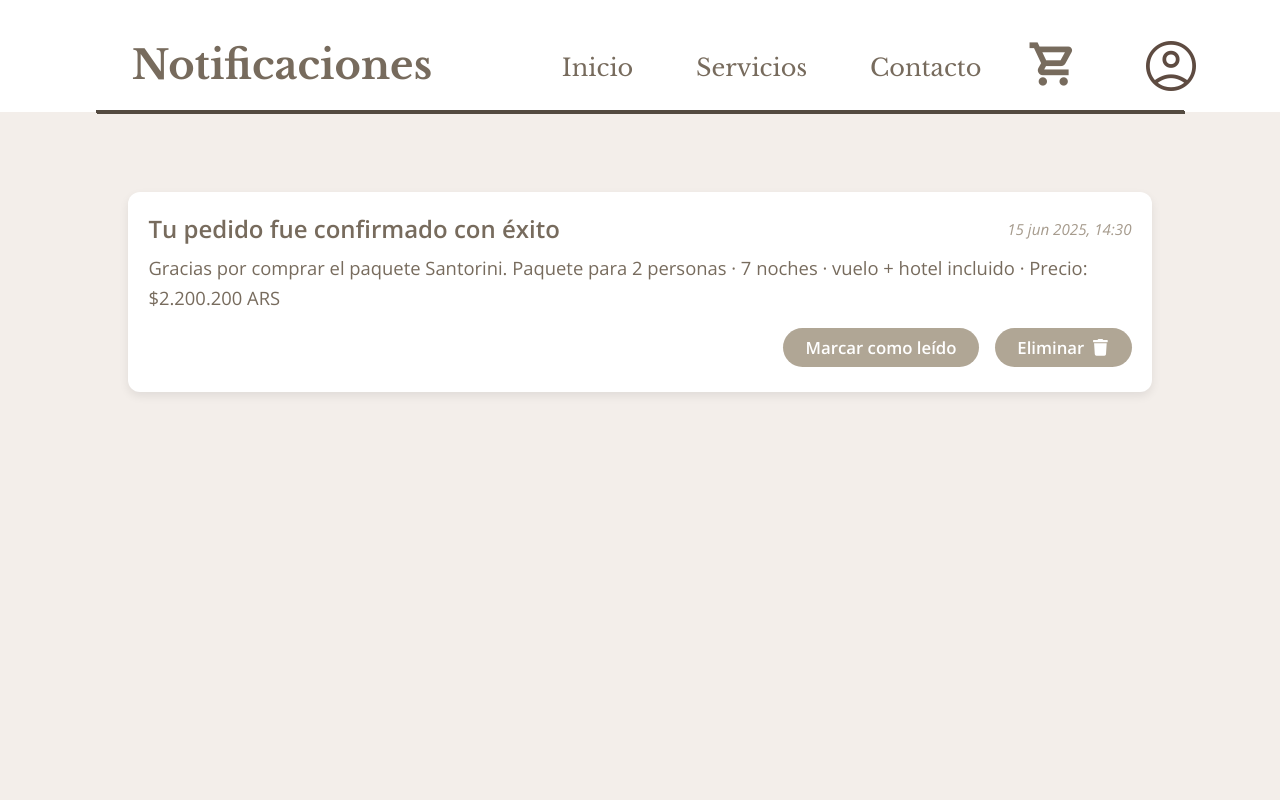
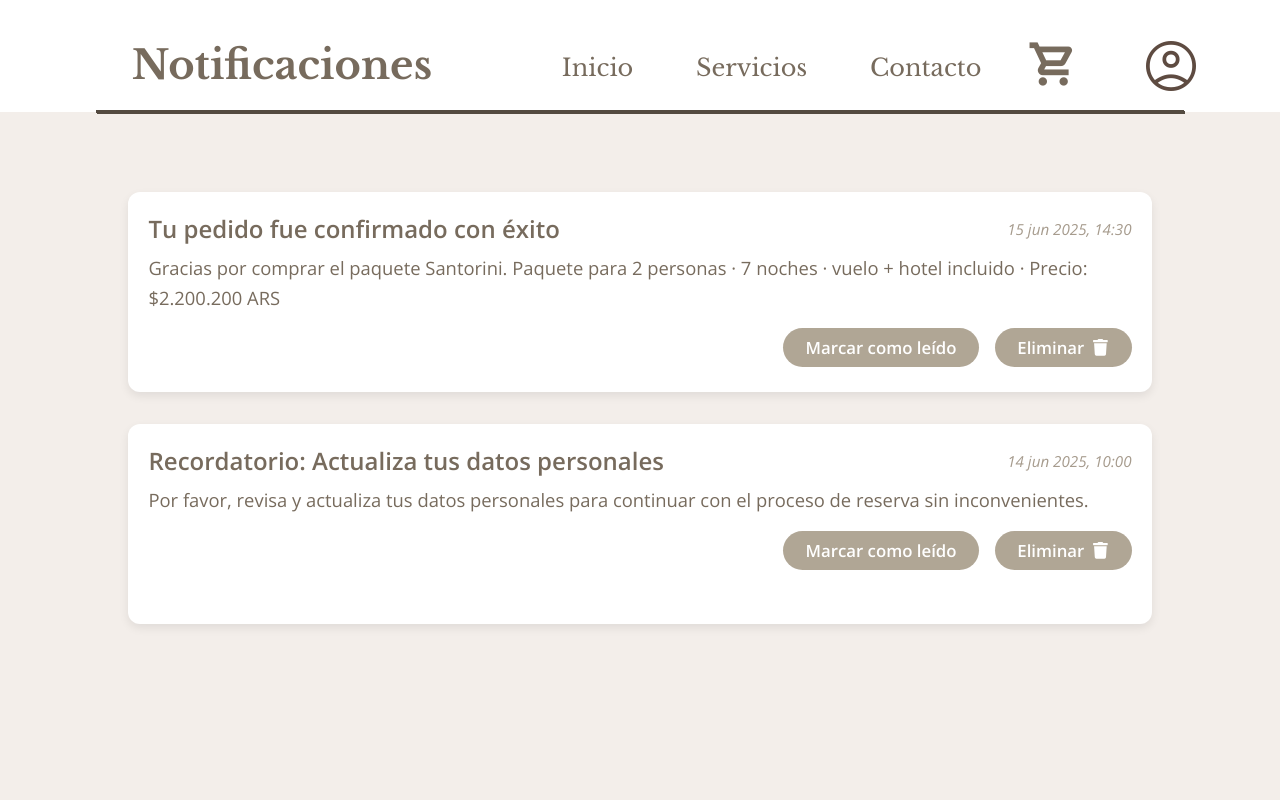
Before and after one commit to juanMarcosChalu/olimpiada-grupo-A, a React (Vite) app in the folder frontend/: page /notificaciones in a window 1280 px wide. Shown: the top 800 px of the page. Built offline with nearby package versions, Linux system fonts and the light colour scheme; no server answers.

Commit message:
notificacion x2

```diff
--- a/frontend/src/components/sections/notificaciones/SectionNotificaciones.jsx
+++ b/frontend/src/components/sections/notificaciones/SectionNotificaciones.jsx
@@ -10,6 +10,14 @@ function SectionNotificaciones() {
       fecha: "15 jun 2025, 14:30",
       mensaje:
         "Gracias por comprar el paquete Santorini. Paquete para 2 personas · 7 noches · vuelo + hotel incluido · Precio: $2.200.200 ARS",
+      leida: false,
+    },
+    {
+      id: 2,
+      titulo: "Recordatorio: Actualiza tus datos personales",
+      fecha: "14 jun 2025, 10:00",
+      mensaje:
+        "Por favor, revisa y actualiza tus datos personales para continuar con el proceso de reserva sin inconvenientes.",
       leida: false,
     },
   ]);
```
